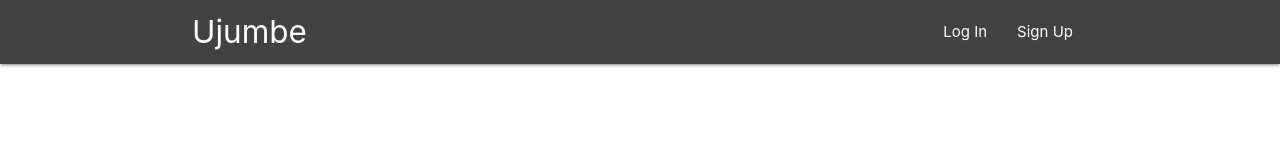
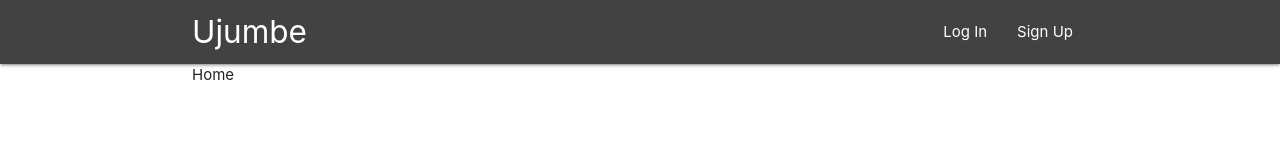
Before and after one commit to Frankie0701145/loginSignupReactRedux, a React (Create React App) app: page / in a window 1280 px wide. Shown: the top 160 px of the page. Built offline with nearby package versions, Linux system fonts and the light colour scheme.

Commit message:
Add the App.js component.

```diff
--- a/src/containers/App.js
+++ b/src/containers/App.js
@@ -6,6 +6,7 @@ import {BrowserRouter, Switch} from 'react-router-dom';
 import {Route} from 'react-router-dom';
 import Login from './Login';
 import Signup from './Signup';
+import Dashboard from './Dashboard';
 
 function App(props) {
     return(
@@ -16,6 +17,7 @@ function App(props) {
         <Switch>
           <Route path='/login' component={Login}/>
           <Route path='/signup' component={Signup}/>
+          <Route path='/' component={Dashboard}/>
         </Switch>
       </BrowserRouter>
     )
--- /dev/null
+++ b/src/containers/Dashboard.js
@@ -0,0 +1,31 @@
+import React, {Component} from 'react';
+import {connect} from 'react-redux';
+import SuccessMessages from './SuccessMessages';
+import removeSuccessMessages from '../redux/actionCreators/removeSuccessMessages';
+
+export class Dashboard extends Component {
+    render(){
+        return(
+            <div className="container">
+                {this.props.successMessages.length> 0 ? <SuccessMessages SuccessMessages={this.props.removeSuccessMessages} removeSuccessMessages={this.props.removeSuccessMessages}/>: ""}
+                <div className="row">
+                    Home
+                </div>
+            </div>
+        )
+    }
+}
+
+const mapStateToProps = (state, ownProps)=>{
+    return {
+        successMessages: state.successMessages
+    }
+};
+
+const mapDispatchToProps = (dispatch, ownProps)=>{
+    return {
+        removeSuccessMessages: ()=>{dispatch(removeSuccessMessages())}
+    }
+};
+
+export default connect(mapStateToProps, mapDispatchToProps)(Dashboard);
```
